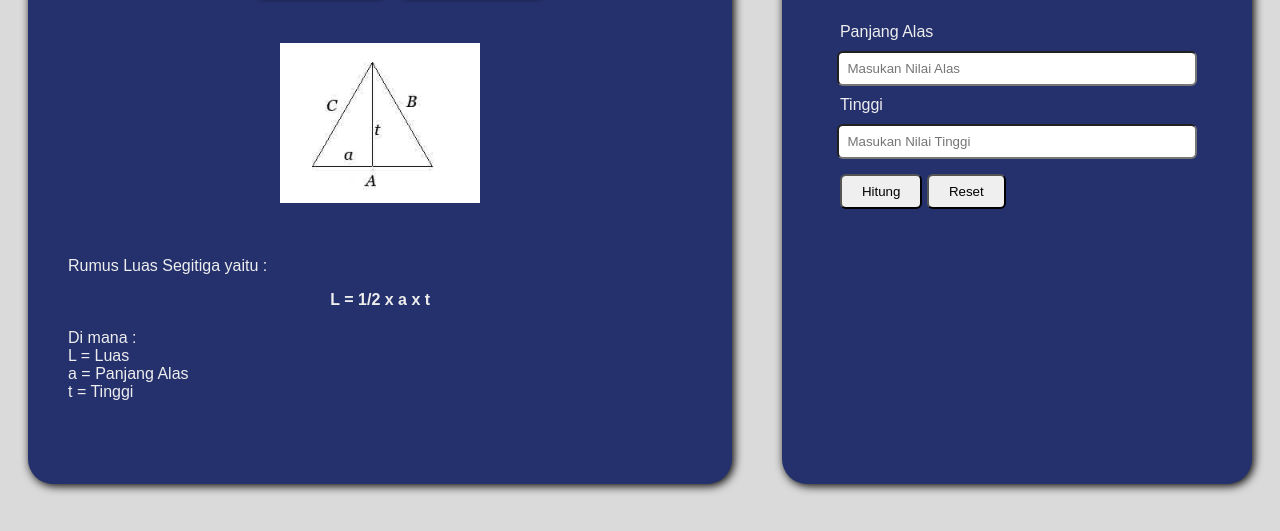
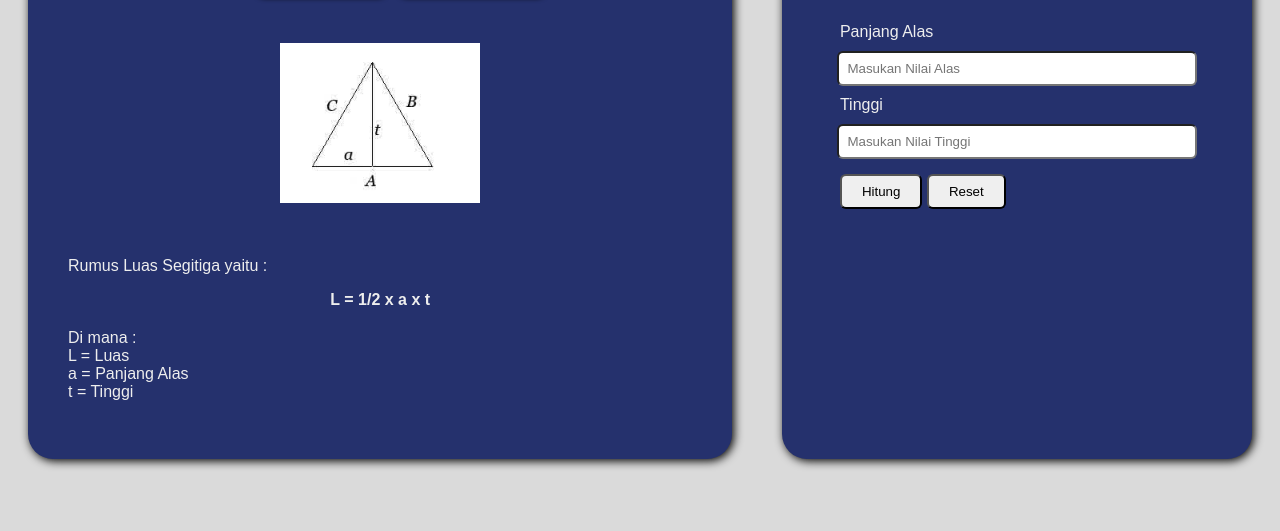
Before and after one commit to revou-fundamental-course/27-nov-23-fahrulfirgiana, a plain HTML site: page index.html in a window 1280 px wide. Shown: the part 139-670 px from the top of the page. Drawn offline with Linux system fonts and the light colour scheme.

Commit message:
edit css

```diff
--- a/css/style.css
+++ b/css/style.css
@@ -13,7 +13,7 @@ main{
 
 .container-wide{
   width: 500px;
-  height: 575px;
+  height: 550px;
   background-color: #25316D;
   box-shadow: 2px 2px 10px black;
   border-radius: 25px;
@@ -29,7 +29,7 @@ main{
 
 .surround-container{
   width: 750px;
-  height: 575px;
+  height: 550px;
   background-color: #25316D;
   box-shadow: 2px 2px 10px black;
   border-radius: 25px;
```
